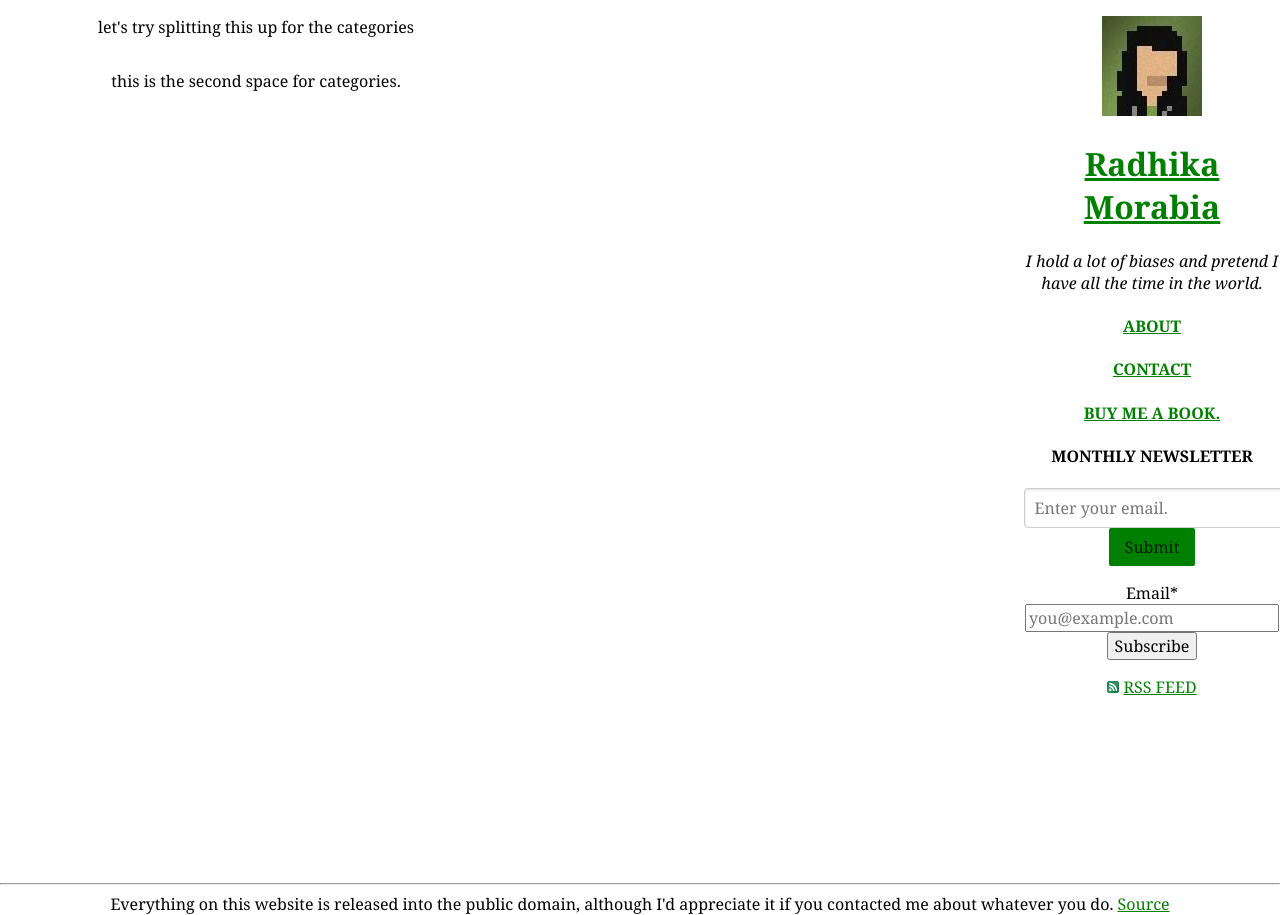
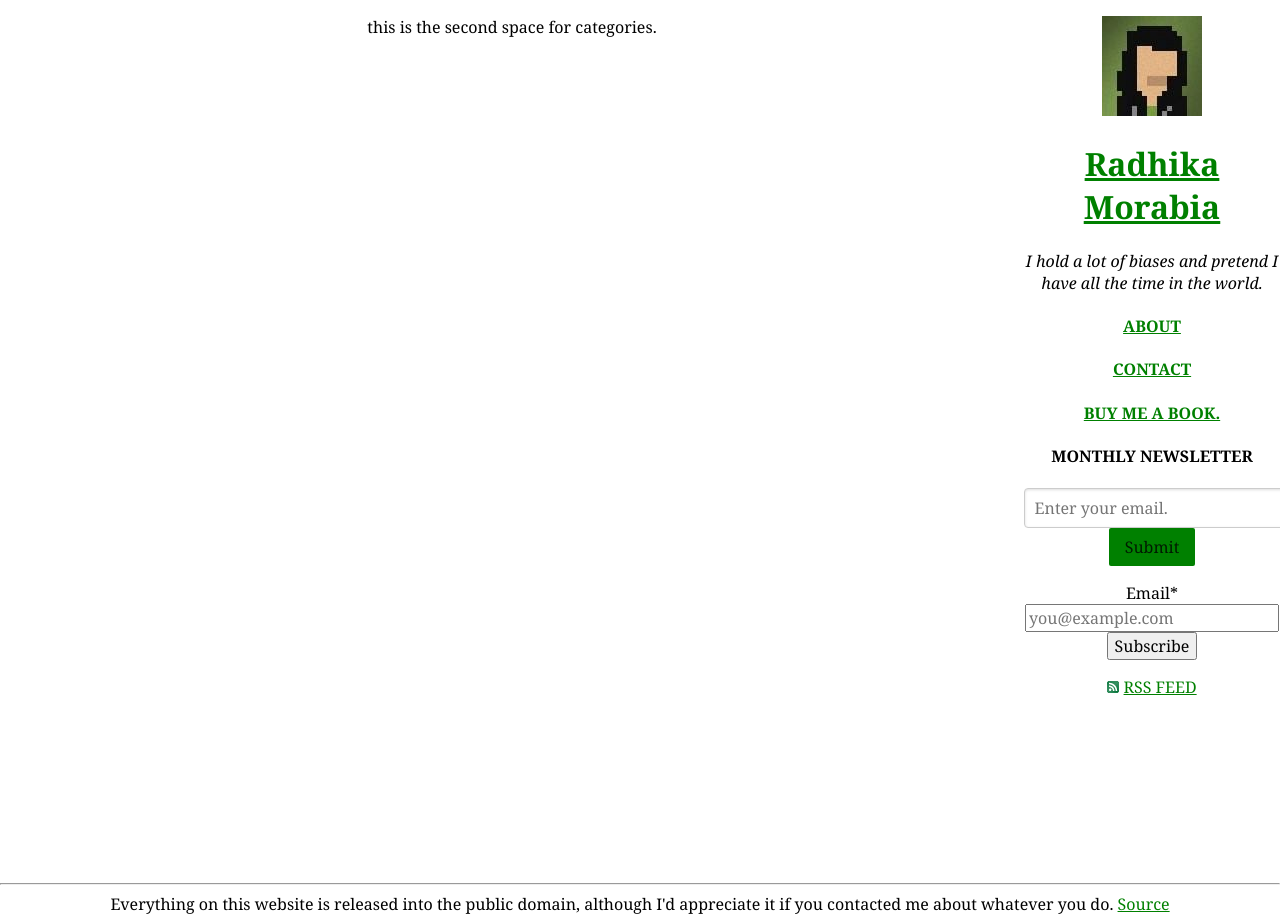
Before and after one commit to rmorabia/radhika.dev, a Jekyll site: the page built from index.html, in a window 1280 px wide. Built offline with Jekyll 4.4.1, drawn with Linux system fonts in a browser that asks for light colours; Markdown is read by kramdown in place of the engine named in the settings.

Commit message:
maybe i have to use 2/5

```diff
--- a/index.html
+++ b/index.html
@@ -3,9 +3,9 @@
 title: Radhika Morabia
 ---
 
-<div class="pure-u-1-2">
+<div class="pure-u-2-5>
 	<center><p>let's try splitting this up for the categories</p></center>
 </div>
-<div class="pure-u-1-2">
+<div class="pure-u-2-5">
 	<center><p>this is the second space for categories.</p></center>
     </div>
```
